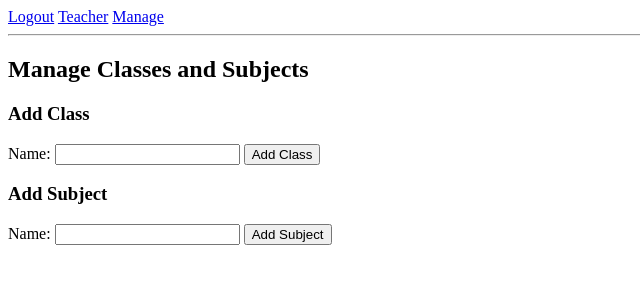
After one commit to nelsonchung/SiriusRank, a Flask app: page /manage in a window 1280 px wide. The commit adds this page. Shown: the top 300 px of the page, without its empty margins (0-640 px from the left). Run offline with Flask 3, Linux system fonts and the light colour scheme; the visitor is signed in with stand-in values (Sample User, id 1); data that the repository does not hold is empty.

Commit message:
Add class and subject management

```diff
--- a/app.py
+++ b/app.py
@@ -21,12 +21,23 @@ def init_db():
                         password TEXT NOT NULL,
                         FOREIGN KEY(user_id) REFERENCES users(id)
                     )''')
+    cur.execute('''CREATE TABLE IF NOT EXISTS classes (
+                        id INTEGER PRIMARY KEY AUTOINCREMENT,
+                        name TEXT UNIQUE NOT NULL
+                    )''')
+    cur.execute('''CREATE TABLE IF NOT EXISTS subjects (
+                        id INTEGER PRIMARY KEY AUTOINCREMENT,
+                        name TEXT UNIQUE NOT NULL
+                    )''')
     cur.execute('''CREATE TABLE IF NOT EXISTS grades (
                         id INTEGER PRIMARY KEY AUTOINCREMENT,
                         student_id INTEGER,
-                        subject TEXT,
+                        class_id INTEGER,
+                        subject_id INTEGER,
                         score REAL,
-                        FOREIGN KEY(student_id) REFERENCES users(id)
+                        FOREIGN KEY(student_id) REFERENCES users(id),
+                        FOREIGN KEY(class_id) REFERENCES classes(id),
+                        FOREIGN KEY(subject_id) REFERENCES subjects(id)
                     )''')
     conn.commit()
     conn.close()
@@ -106,15 +117,20 @@ def teacher():
     cur = conn.cursor()
     if request.method == 'POST':
         student_id = request.form['student']
-        subject = request.form['subject']
+        class_id = request.form['class']
+        subject_id = request.form['subject']
         score = request.form['score']
-        cur.execute('INSERT INTO grades (student_id, subject, score) VALUES (?, ?, ?)',
-                    (student_id, subject, score))
+        cur.execute('INSERT INTO grades (student_id, class_id, subject_id, score) VALUES (?, ?, ?, ?)',
+                    (student_id, class_id, subject_id, score))
         conn.commit()
     cur.execute('SELECT id, username FROM users WHERE role="student"')
     students = cur.fetchall()
+    cur.execute('SELECT id, name FROM classes')
+    classes = cur.fetchall()
+    cur.execute('SELECT id, name FROM subjects')
+    subjects = cur.fetchall()
     conn.close()
-    return render_template('teacher.html', students=students)
+    return render_template('teacher.html', students=students, classes=classes, subjects=subjects)
 
 @app.route('/student')
 def student():
@@ -123,7 +139,11 @@ def student():
     user_id = session['user_id']
     conn = get_db_connection()
     cur = conn.cursor()
-    cur.execute('SELECT subject, score FROM grades WHERE student_id=?', (user_id,))
+    cur.execute('''SELECT subjects.name, classes.name, score
+                   FROM grades
+                   JOIN subjects ON grades.subject_id = subjects.id
+                   JOIN classes ON grades.class_id = classes.id
+                   WHERE student_id=?''', (user_id,))
     grades = cur.fetchall()
     cur.execute('SELECT SUM(score), AVG(score) FROM grades WHERE student_id=?', (user_id,))
     total, avg = cur.fetchone()
@@ -132,6 +152,28 @@ def student():
     avg = avg or 0
     return render_template('student.html', grades=grades, total=total, avg=avg)
 
+
+@app.route('/manage', methods=['GET', 'POST'])
+def manage():
+    if 'user_id' not in session or session['role'] != 'teacher':
+        return redirect(url_for('login'))
+    conn = get_db_connection()
+    cur = conn.cursor()
+    if request.method == 'POST':
+        item_type = request.form['type']
+        name = request.form['name']
+        if item_type == 'class':
+            cur.execute('INSERT INTO classes (name) VALUES (?)', (name,))
+        elif item_type == 'subject':
+            cur.execute('INSERT INTO subjects (name) VALUES (?)', (name,))
+        conn.commit()
+    cur.execute('SELECT id, name FROM classes')
+    classes = cur.fetchall()
+    cur.execute('SELECT id, name FROM subjects')
+    subjects = cur.fetchall()
+    conn.close()
+    return render_template('manage.html', classes=classes, subjects=subjects)
+
 if __name__ == '__main__':
     init_db()
     app.run(debug=True)
--- a/templates/base.html
+++ b/templates/base.html
@@ -10,6 +10,7 @@
             <a href="{{ url_for('logout') }}">Logout</a>
             {% if session['role'] == 'teacher' %}
                 <a href="{{ url_for('teacher') }}">Teacher</a>
+                <a href="{{ url_for('manage') }}">Manage</a>
             {% else %}
                 <a href="{{ url_for('student') }}">Student</a>
             {% endif %}
--- /dev/null
+++ b/templates/manage.html
@@ -0,0 +1,26 @@
+{% extends 'base.html' %}
+{% block content %}
+<h2>Manage Classes and Subjects</h2>
+<h3>Add Class</h3>
+<form method="post">
+    <input type="hidden" name="type" value="class">
+    Name: <input type="text" name="name" required>
+    <input type="submit" value="Add Class">
+</form>
+<ul>
+{% for c in classes %}
+<li>{{ c[1] }}</li>
+{% endfor %}
+</ul>
+<h3>Add Subject</h3>
+<form method="post">
+    <input type="hidden" name="type" value="subject">
+    Name: <input type="text" name="name" required>
+    <input type="submit" value="Add Subject">
+</form>
+<ul>
+{% for s in subjects %}
+<li>{{ s[1] }}</li>
+{% endfor %}
+</ul>
+{% endblock %}
--- a/templates/student.html
+++ b/templates/student.html
@@ -2,9 +2,9 @@
 {% block content %}
 <h2>Your Grades</h2>
 <table border="1">
-<tr><th>Subject</th><th>Score</th></tr>
+<tr><th>Subject</th><th>Class</th><th>Score</th></tr>
 {% for g in grades %}
-<tr><td>{{ g[0] }}</td><td>{{ g[1] }}</td></tr>
+<tr><td>{{ g[0] }}</td><td>{{ g[1] }}</td><td>{{ g[2] }}</td></tr>
 {% endfor %}
 </table>
 <p>Total: {{ total }}</p>
```
Also changed, not shown: templates/teacher.html (+13 -1 lines), README.md.
